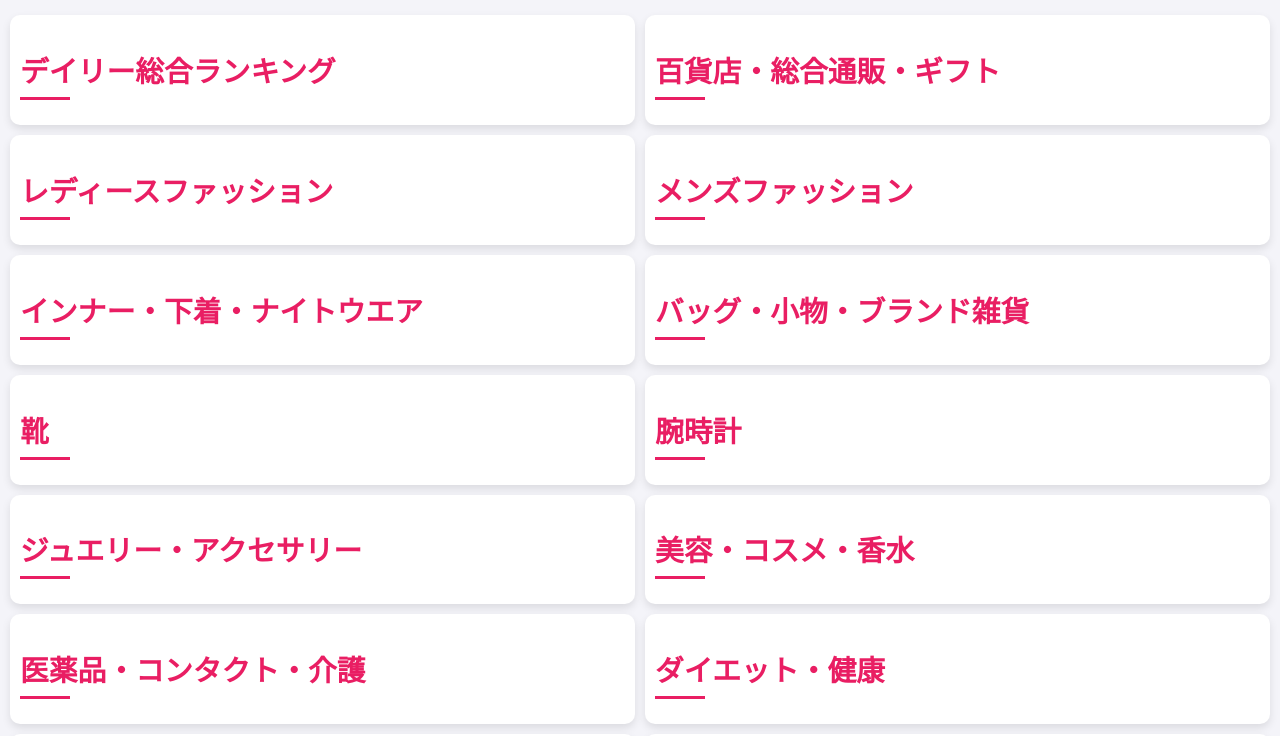
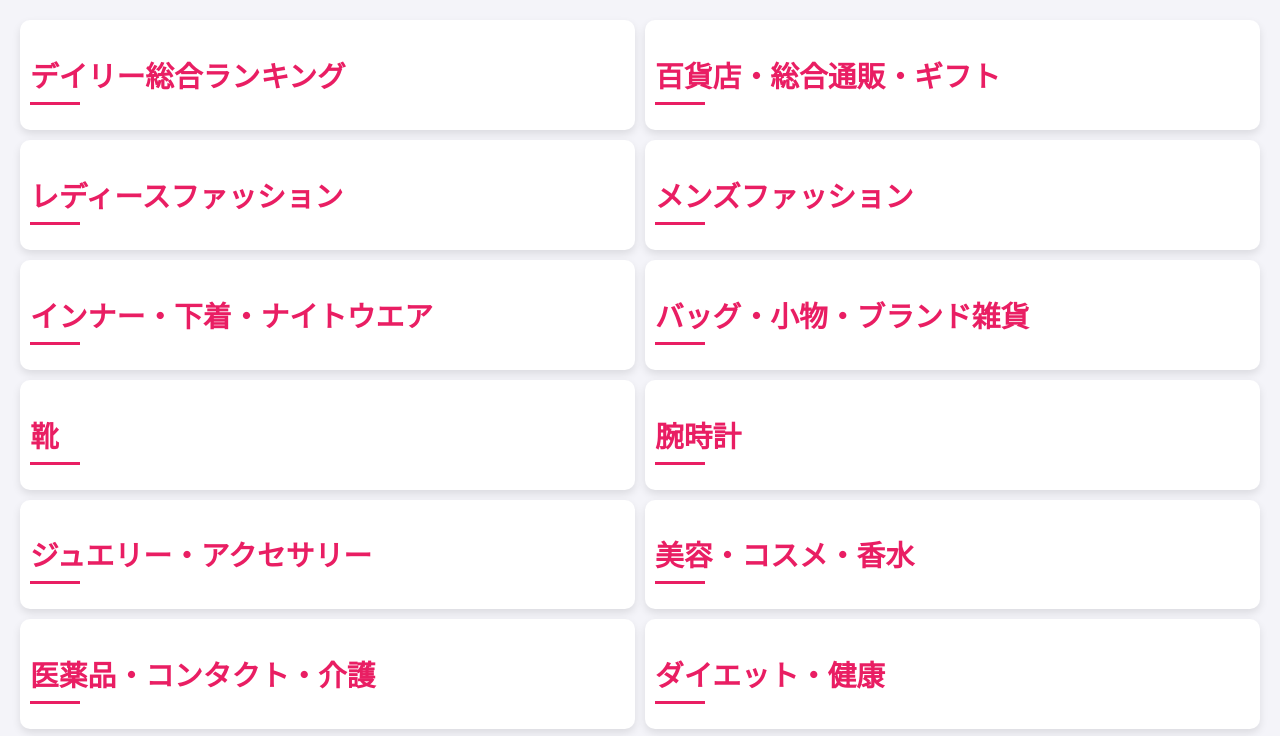
Before and after one commit to gemoviejp-code/affiliate, a plain HTML site: page index.html in a window 1280 px wide. Shown: the top 736 px of the page. Drawn offline with Linux system fonts and the light colour scheme; a script that the page names is missing.

Commit message:
Update index.html

```diff
--- a/index.html
+++ b/index.html
@@ -14,7 +14,7 @@
         }
         .container {
             max-width: 1350px;
-            margin: 5px auto;
+            margin: 10px;
             padding: 10px;
         }
         h1 {
```
